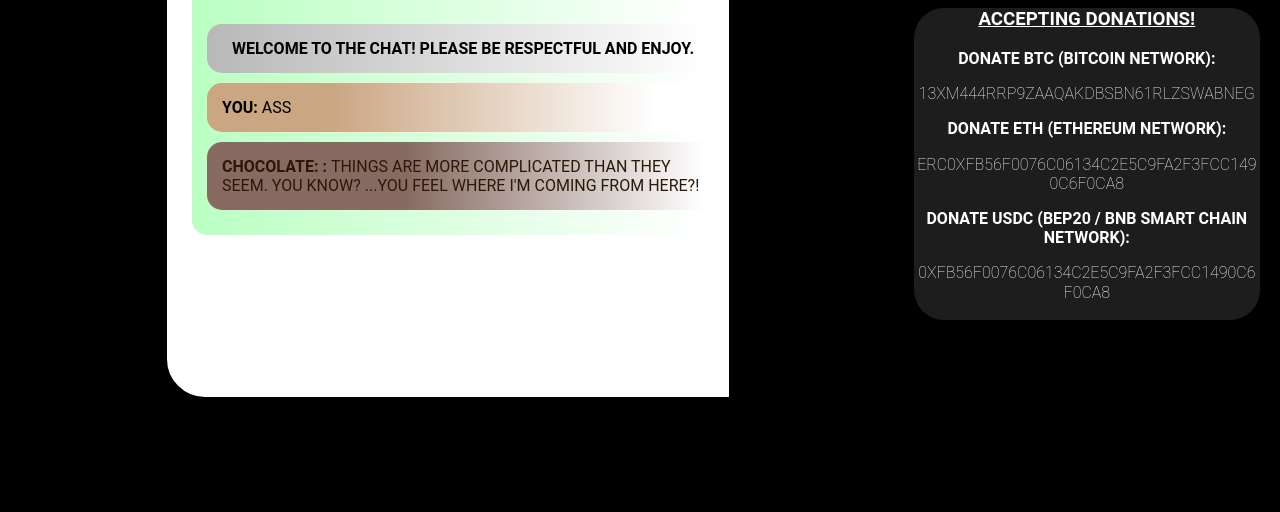
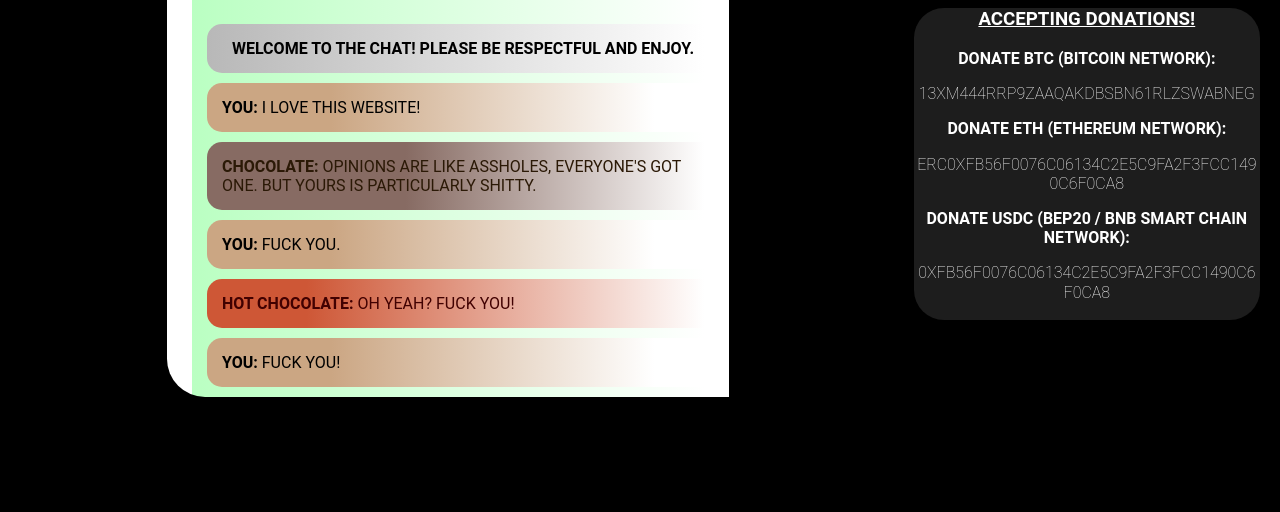
Before and after one commit to juliuswins/live_chocolate, a plain HTML site: page chat/logs/index.html in a window 1280 px wide. Shown: the part 288-800 px from the top of the page. Drawn offline with nearby package versions, Linux system fonts and the light colour scheme.

Commit message:
Update logtest.html

```diff
--- a/chat/logs/logtest.html
+++ b/chat/logs/logtest.html
@@ -1 +1 @@
-<div id:"chat-container"><div class='TEMP-message'><p><h1>TALK TO CHOCOLATE / CHAT LOG 26/02/2024, 23:42:06</h1></p><br><div class="message welcome-message"><strong> Welcome to the chat! Please be respectful and enjoy. </strong></div><div class="message user-message"><strong>YOU: </strong> ass</div><div class="message CHOC-message"><strong>Chocolate: : </strong>Things are more complicated than they seem. You know? ...You feel where I'm coming from here?!</div></div>
+<div id:"chat-container"><div class='TEMP-message'><p><h1>TALK TO CHOCOLATE / CHAT LOG 27/02/2024, 00:12:55</h1></p><br><div class="message welcome-message"><strong> Welcome to the chat! Please be respectful and enjoy. </strong></div><div class="message user-message"><strong>YOU: </strong> I love this website!</div><div class="message CHOC-message"><strong>Chocolate: </strong>Opinions are like assholes, everyone's got one. But yours is particularly shitty.</div><div class="message user-message"><strong>YOU: </strong> fuck you.</div><div class="message PISSED-message"><strong>HOT CHOCOLATE: </strong>OH YEAH? FUCK YOU!</div><div class="message user-message"><strong>YOU: </strong> FUCK YOU!</div><div class="message PISSED-message"><strong>HOT CHOCOLATE: </strong>FUCK YOURSELF.</div></div>
```
